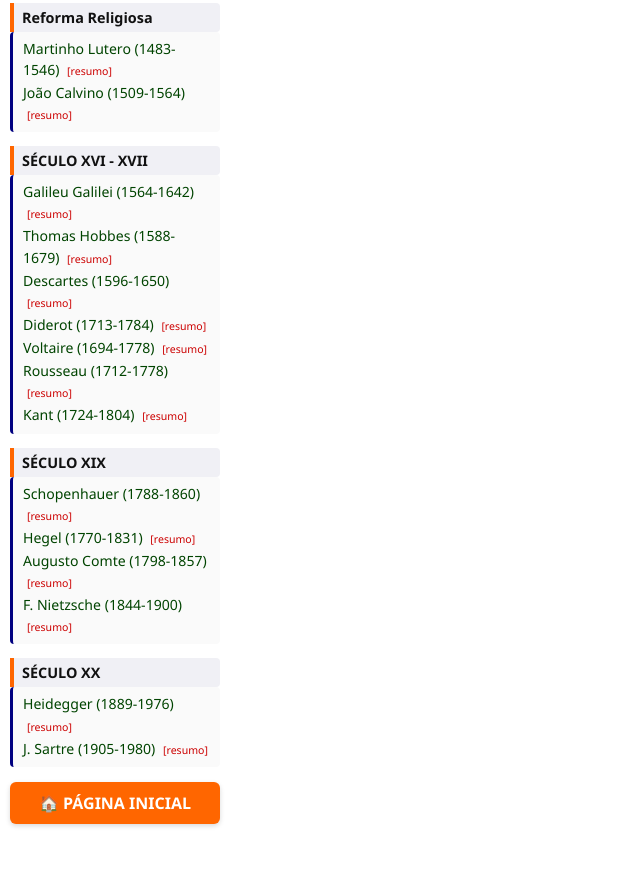
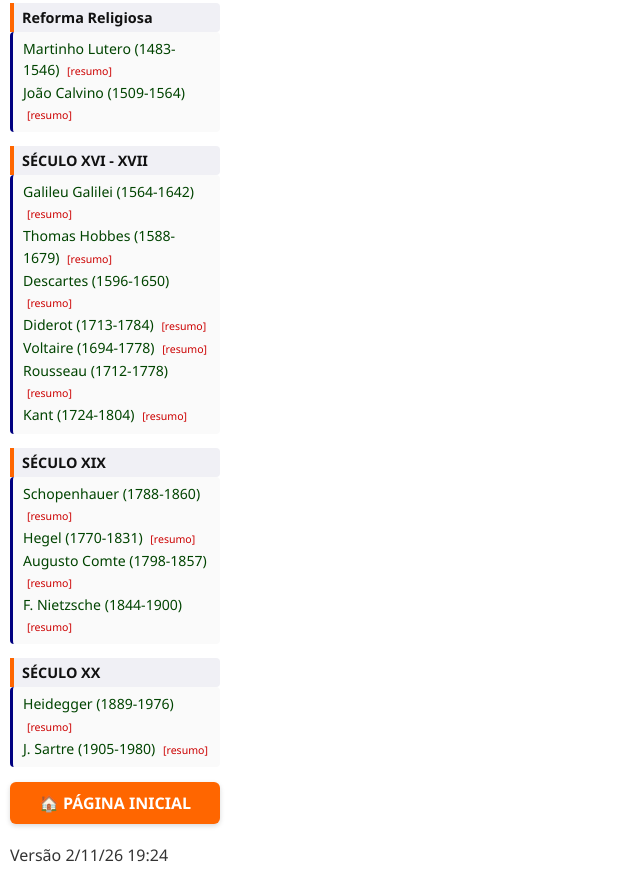
Before and after one commit to silviobonilha/prof_bonilha, a plain HTML site: page menu.html in a window 1280 px wide. Shown: the part 1637-2513 px from the top of the page, without its empty margins (0-640 px from the left). Before the commit the page ends 2491 px from the top, so only its background shows below. Drawn offline with Linux system fonts and the light colour scheme.

Commit message:
Add footer with version information to menu.html

```diff
--- a/menu.html
+++ b/menu.html
@@ -280,5 +280,8 @@
   <div class="btn-home">
     <a href="index_1.html" target="_top">🏠 PÁGINA INICIAL</a>
   </div>
+  <footer>
+    Versão 2/11/26 19:24
+  </footer>
 </body>
 </html>
```
